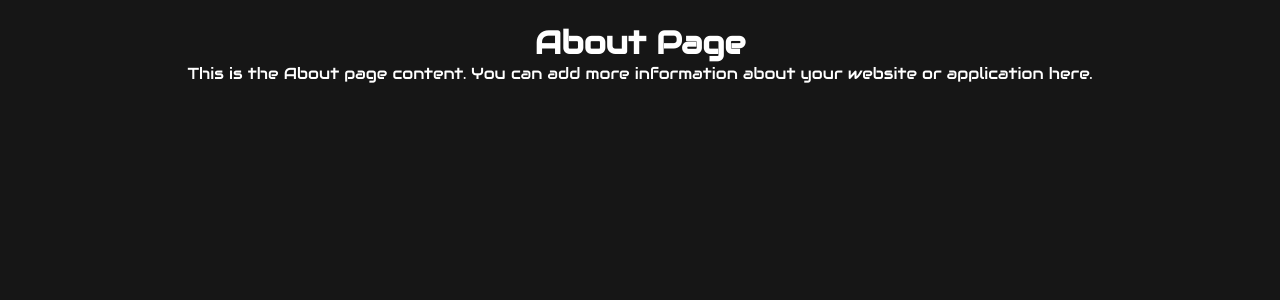
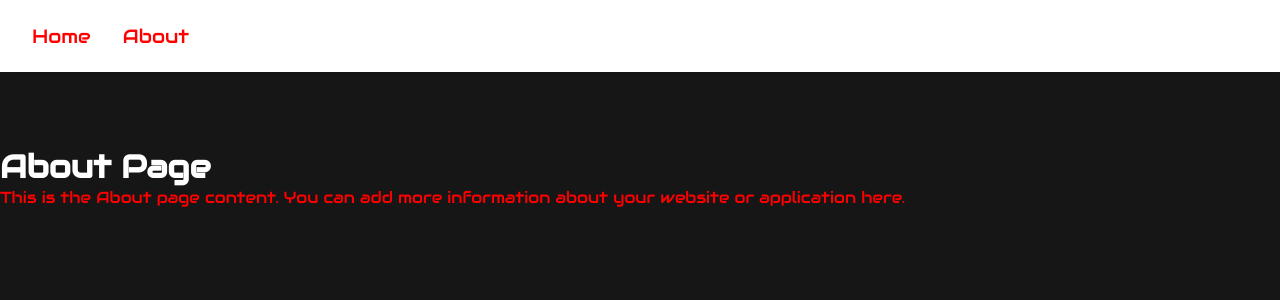
Before and after one commit to bnewman27/portfolio, a React (Create React App) app: page /about in a window 1280 px wide. Shown: the top 300 px of the page. Built offline with nearby package versions, Linux system fonts and the light colour scheme.

Commit message:
Updates to Navbar

```diff
--- a/src/App.js
+++ b/src/App.js
@@ -1,20 +1,19 @@
 import React from 'react';
-import { BrowserRouter as Router, Route, Switch } from 'react-router-dom';
+import { BrowserRouter as Router, Switch, Route } from 'react-router-dom';
 import Home from './components/Home';
 import About from './components/About';
-import './App.css';
+import Navbar from './components/Navbar';
 
-function App() {
+const App = () => {
   return (
     <Router>
-      <div className="App">
-        <Switch>
-          <Route exact path="/" component={Home} />
-          <Route path="/about" component={About} />
-        </Switch>
-      </div>
+      <Navbar />
+      <Switch>
+        <Route exact path="/" component={Home} />
+        <Route path="/about" component={About} />
+      </Switch>
     </Router>
   );
-}
+};
 
 export default App;
--- a/src/components/Home.jsx
+++ b/src/components/Home.jsx
@@ -1,12 +1,10 @@
 import React, { useRef, useEffect } from 'react';
-import { Link } from 'react-router-dom';
 import classes from '../styles/Home.module.scss';
 
 const Home = () => {
   const introRef = useRef(null);
   const logoRef = useRef(null);
   const logoSpansRef = useRef([]);
-  const navbarRef = useRef(null);
   const isLoaded = useRef(false);
 
   useEffect(() => {
@@ -31,14 +29,18 @@ const Home = () => {
           if (introRef.current) {
             introRef.current.classList.add(classes['fade-out']);
           }
-            if (navbarRef.current) {
-            navbarRef.current.style.opacity = '1';
-            navbarRef.current.style.pointerEvents = 'auto';
-            }
           if (logoRef.current) {
             logoRef.current.classList.add(classes.fade);
           }
         }, 3000);
+
+        // Add the following lines to show the navbar after the animation is complete
+        setTimeout(() => {
+          const nav = document.querySelector('nav');
+          if (nav) {
+            nav.classList.add(classes.visible);
+          }
+        }, 3500);
 
         isLoaded.current = true;
       });
@@ -77,21 +79,6 @@ const Home = () => {
           </h1>
         </div>
       </div>
-      <nav className={classes.nav} ref={navbarRef}>
-        <div className={classes.navContainer}>
-          <Link to="/" className={classes.navLink}>
-            <button className={classes.navButton}>
-              <p>Home</p>
-            </button>
-          </Link>
-          <Link to="/about" className={classes.navLink}>
-            <button className={classes.navButton}>
-              <p>About</p>
-            </button>
-          </Link>
-          {/* Add other nav links as necessary */}
-        </div>
-      </nav>
     </>
   );
 };
--- /dev/null
+++ b/src/components/Navbar.jsx
@@ -0,0 +1,25 @@
+import React from 'react';
+import { Link } from 'react-router-dom';
+import classes from '../styles/Navbar.module.scss';
+
+const Navbar = () => {
+  return (
+    <nav className={classes.nav}>
+      <div className={classes.navContainer}>
+        <Link to="/" className={classes.navLink}>
+          <button className={classes.navButton}>
+            <p>Home</p>
+          </button>
+        </Link>
+        <Link to="/about" className={classes.navLink}>
+          <button className={classes.navButton}>
+            <p>About</p>
+          </button>
+        </Link>
+        {/* Add other nav links as necessary */}
+      </div>
+    </nav>
+  );
+};
+
+export default Navbar;
--- a/src/styles/Home.module.scss
+++ b/src/styles/Home.module.scss
@@ -11,7 +11,6 @@
   height: 100%;
   top: 0;
   left: 0;
-  background-color: #161616;
   opacity: 1;
 }
 
@@ -56,3 +55,7 @@
   opacity: 0;
   transition: ease-in-out 0.5s;
 }
+
+p {
+  color: red;
+}
--- /dev/null
+++ b/src/styles/Navbar.module.scss
@@ -0,0 +1,32 @@
+// Navbar.module.scss
+
+.nav {
+  display: flex;
+  justify-content: space-between;
+  align-items: center;
+  padding: 1rem;
+  background-color: #fff;
+  box-shadow: 0px 2px 8px rgba(0, 0, 0, 0.1);
+}
+
+.navLink {
+  text-decoration: none;
+}
+
+.navButton {
+  background-color: transparent;
+  border: none;
+  padding: 0.5rem 1rem;
+  font-size: 1.2rem;
+  color: #333;
+  cursor: pointer;
+  transition: opacity 0.3s ease-in-out;
+
+  &:hover {
+    opacity: 0.7;
+  }
+}
+
+.navButton.active {
+  color: #2ecc71;
+}
--- a/src/styles/_common.scss
+++ b/src/styles/_common.scss
@@ -1,7 +1,7 @@
 * {
   margin: 0;
   padding: 0;
-
+  //border: 1px solid red;
   font-family: 'Audiowide', sans-serif;
 }
 
@@ -29,8 +29,46 @@ body {
 }
 
 .nav {
+  background-color: #252525;
+  padding: 20px;
+  display: flex;
+  justify-content: space-between;
+  position: sticky;
+  top: 0;
+  z-index: 1;
   opacity: 0;
   transition: opacity 1s ease-in-out;
+
+  .navLink {
+    text-decoration: none;
+    color: #ffffff;
+    margin-right: 20px;
+    transition: all 0.3s ease-in-out;
+
+    &:hover {
+      color: #d7d7d7;
+    }
+
+    .navButton {
+      border: none;
+      background-color: transparent;
+      cursor: pointer;
+      outline: none;
+      font-size: 1.2rem;
+      padding: 5px;
+      transition: all 0.3s ease-in-out;
+
+      &:hover {
+        background-color: rgba(255, 255, 255, 0.3);
+        border-radius: 5px;
+      }
+    }
+  }
+
+  .logo {
+    font-size: 2rem;
+    font-weight: bold;
+  }
 }
 
 .nav.visible {
```
Also changed, not shown: src/styles/About.module.scss (line endings or trailing spaces). Lines whose indentation alone changed are shown as unchanged.
